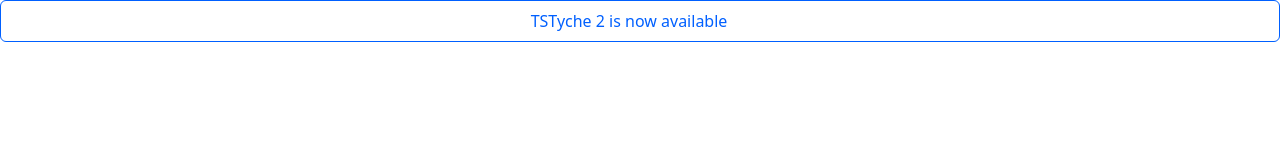
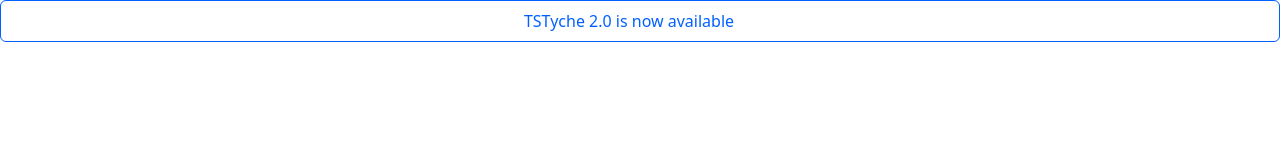
Before and after one commit to tstyche/tstyche.org, a Next.js app: page / in a window 1280 px wide. Shown: the top 144 px of the page. Built offline with nearby package versions, Linux system fonts and the light colour scheme; some icons are missing.

Commit message:
fix TSTyche 2.0

```diff
--- a/components/Essentials.tsx
+++ b/components/Essentials.tsx
@@ -7,7 +7,7 @@
     <>
       <div className="rounded-md text-center border text-blue-ribbon-700 border-blue-ribbon-700 py-2 dark:text-blue-ribbon-500 dark:border-blue-ribbon-500">
         <Link href="/releases/tstyche-2">
-          TSTyche 2 is now available
+          TSTyche 2.0 is now available
           <ArrowRight className="inline pl-1 align-bottom" size={22} />
         </Link>
       </div>
```
